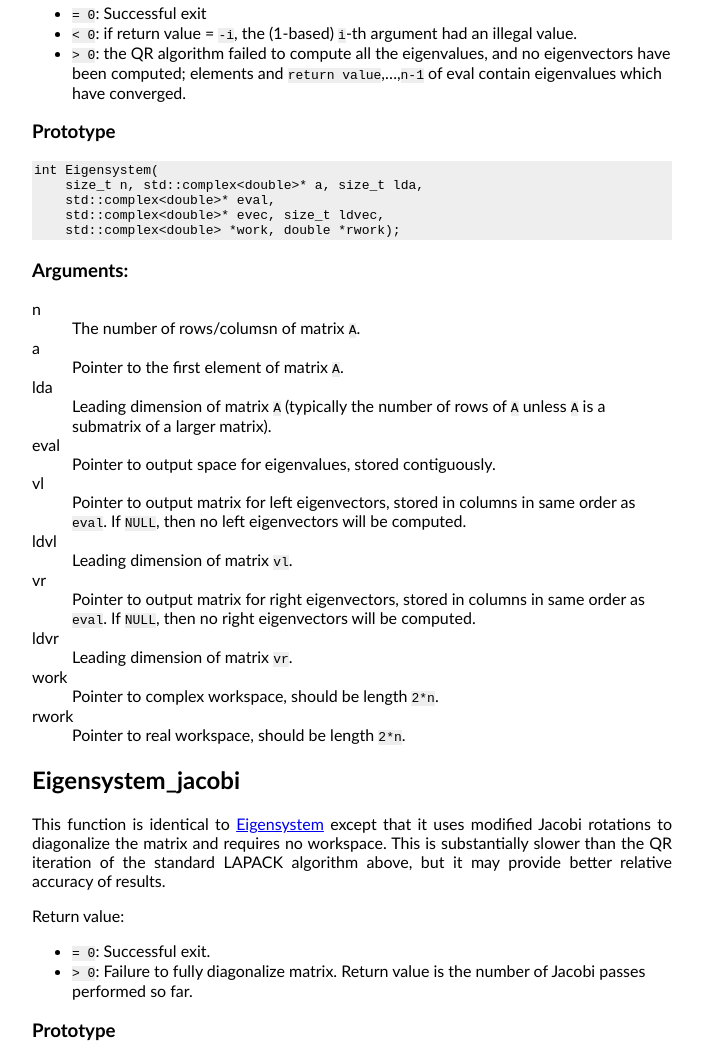
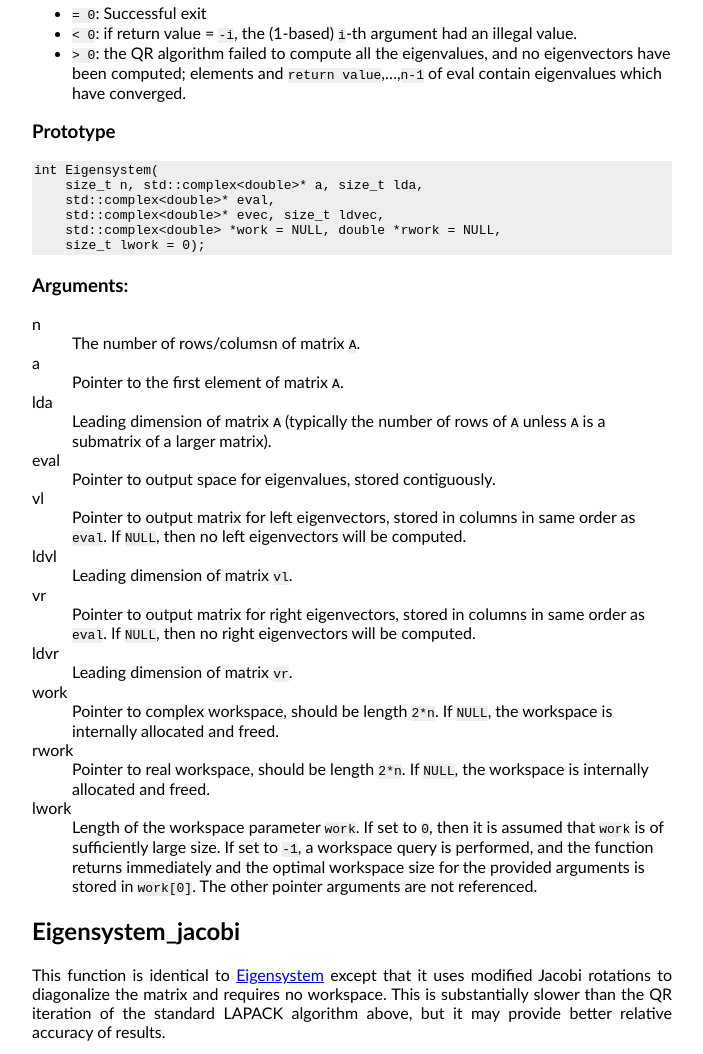
Before and after one commit to victorliu/RNP, a plain HTML site: page doc/doc_zge.html in a window 1280 px wide. Shown: the part 670-1724 px from the top of the page, without its empty margins (0-703 px from the left). Drawn offline with Linux system fonts and the light colour scheme.

Commit message:
Updated Eigensystems documentation to describe the workspace query.

```diff
--- a/doc/doc_zge.html
+++ b/doc/doc_zge.html
@@ -61,7 +61,8 @@ equal to 1 and largest component real.</p>
     size_t n, std::complex&lt;double&gt;* a, size_t lda,
     std::complex&lt;double&gt;* eval,
     std::complex&lt;double&gt;* evec, size_t ldvec,
-    std::complex&lt;double&gt; *work, double *rwork);
+    std::complex&lt;double&gt; *work = NULL, double *rwork = NULL,
+    size_t lwork = 0);
 </code></pre>
 
 <h3>Arguments:</h3>
@@ -86,9 +87,15 @@ If <code>NULL</code>, then no right eigenvectors will be computed.</dd>
 <dt>ldvr</dt>
 <dd>Leading dimension of matrix <code>vr</code>.</dd>
 <dt>work</dt>
-<dd>Pointer to complex workspace, should be length <code>2*n</code>.</dd>
+<dd>Pointer to complex workspace, should be length <code>2*n</code>.
+If <code>NULL</code>, the workspace is internally allocated and freed.</dd>
 <dt>rwork</dt>
-<dd>Pointer to real workspace, should be length <code>2*n</code>.</dd>
+<dd>Pointer to real workspace, should be length <code>2*n</code>.
+If <code>NULL</code>, the workspace is internally allocated and freed.</dd>
+<dt>lwork</dt>
+<dd>Length of the workspace parameter <code>work</code>. If set to <code>0</code>, then it is assumed that <code>work</code> is of sufficiently large size.
+If set to <code>-1</code>, a workspace query is performed, and the function returns immediately and the optimal workspace size for the provided arguments is stored in <code>work[0]</code>.
+The other pointer arguments are not referenced.</dd>
 </dl>
 
 <h2>Eigensystem_jacobi<a name="RNP_Eigensystem_jacobi" /></h2>
```
Also changed, not shown: 2 other files.
